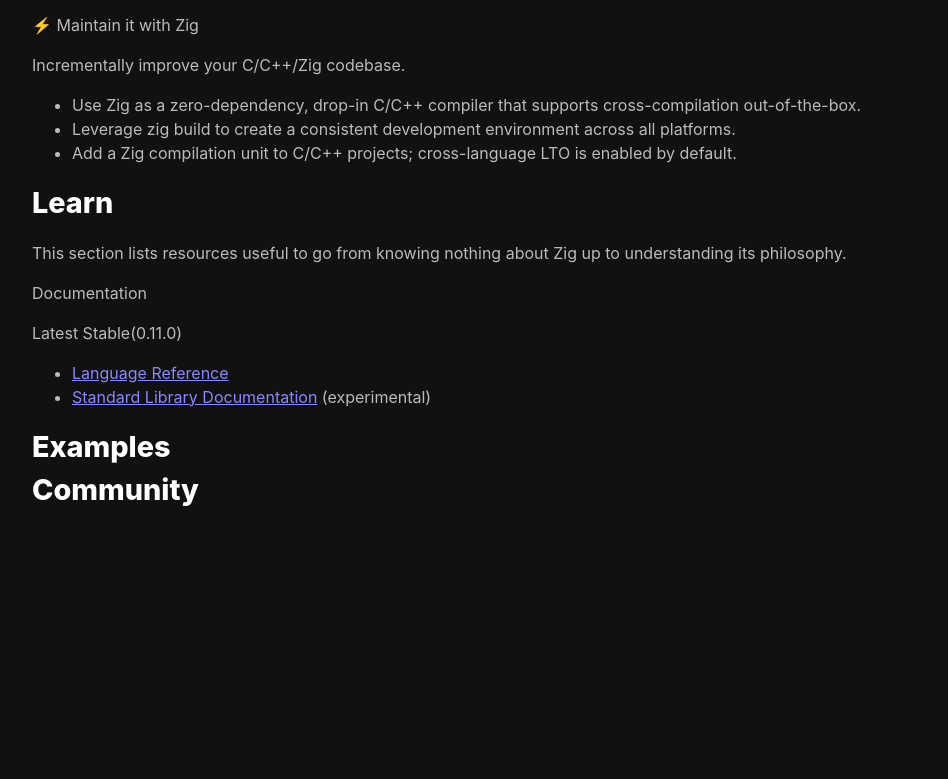
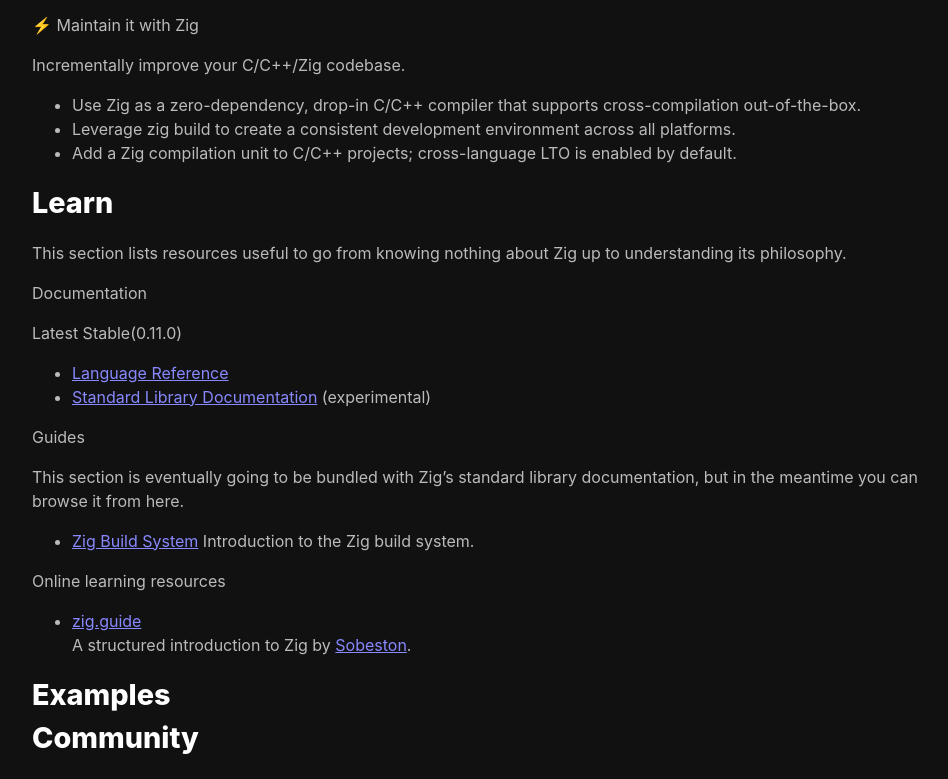
Before and after one commit to nt2311-vn/Technical-Document-Page, a plain HTML site: page index.html in a window 1280 px wide. Shown: the part 509-1288 px from the top of the page, without its empty margins (306-1254 px from the left). Before the commit the page ends 1040 px from the top, so only its background shows below. Drawn offline with Linux system fonts and the light colour scheme.

Commit message:
complete learn part, online learning ref

```diff
--- a/index.html
+++ b/index.html
@@ -75,6 +75,28 @@
             (experimental)
           </li>
         </ul>
+        <p>Guides</p>
+        <p>
+          This section is eventually going to be bundled with Zig’s standard
+          library documentation, but in the meantime you can browse it from
+          here.
+        </p>
+        <ul>
+          <li>
+            <a href="https://ziglang.org/learn/build-system/"
+              >Zig Build System</a
+            >
+            Introduction to the Zig build system.
+          </li>
+        </ul>
+        <p>Online learning resources</p>
+        <ul>
+          <li>
+            <a href="https://zig.guide">zig.guide</a><br />
+            A structured introduction to Zig by
+            <a href="https://github.com/sobeston">Sobeston</a>.
+          </li>
+        </ul>
       </section>
       <section id="Examples" class="main-section">
         <header>Examples</header>
```
